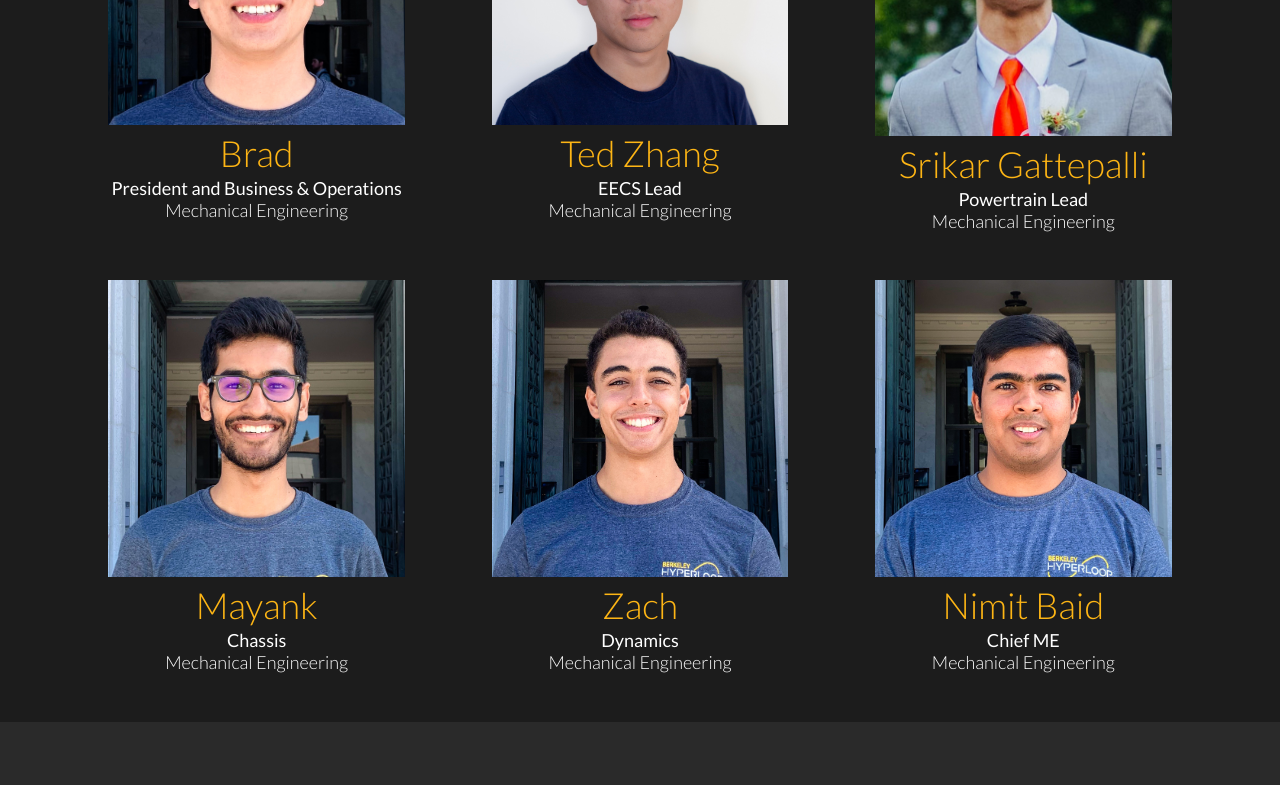
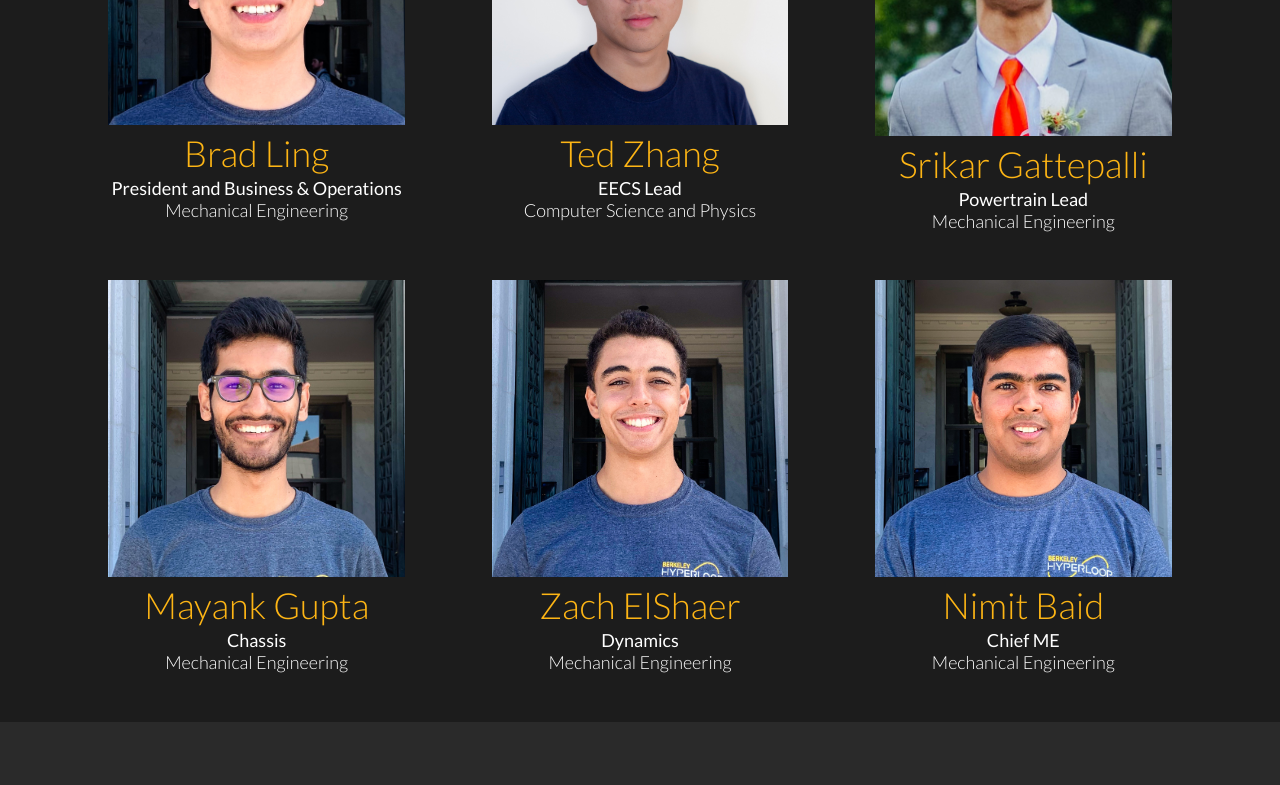
Before and after one commit to Formula-Electric-Berkeley/formula-electric-website, a React (Create React App) app: page /team in a window 1280 px wide. Shown: the part 580-1365 px from the top of the page. Built offline with nearby package versions, Linux system fonts and the light colour scheme; grey boxes are pictures that could not be loaded.

Commit message:
change team members and title

```diff
--- a/src/components/Landing.js
+++ b/src/components/Landing.js
@@ -56,7 +56,7 @@ const Landing = () => {
 					alt="landing logo"
 					className="landing-logo selectDisable"
 				/>
-				<h2>Berkeley's Premiere Formula SAE Electric Vehicle Team</h2>
+				<h2>UC Berkeley's Formula SAE Electric Vehicle Team</h2>
 				<a href="/about">
 					<Button className="button landing-button">
 						<p className="button-text">Learn More</p>
--- a/src/components/SiteNavbar.js
+++ b/src/components/SiteNavbar.js
@@ -6,6 +6,7 @@ import Nav from 'react-bootstrap/Nav';
 import NavbarLogo from '../img/navbar-logo.png';
 
 const SiteNavbar = (props) => {
+
 	return (
 		<Navbar
 			expand="lg"
--- a/src/components/Team.js
+++ b/src/components/Team.js
@@ -81,10 +81,10 @@ const Team = () => {
 					<Col xs={12} md={4} className="text-center">
 						<TeamMember
 							image={Member4}
-							name="Brad"
+							name="Brad Ling"
 							role="President and Business & Operations"
 							major="Mechanical Engineering"
-							bio="Hi! I'm Brad!"
+							bio="Hi, I’m Brad, a MechE junior with an EECS minor who’s obsessed with speed - cars and computers alike. I can’t wait to see our own creation come into motion."
 						/>
 					</Col>
 					<Col xs={12} md={4} className="text-center">
@@ -92,8 +92,8 @@ const Team = () => {
 							image={Member7}
 							name="Ted Zhang"
 							role="EECS Lead"
-							major="Mechanical Engineering"
-							bio="Hi! I'm Ted!"
+							major="Computer Science and Physics"
+							bio="Good morning, I’m Ted, a CS & Physics major. I like tech, cars, rocket science and basically anything that comes with power."
 						/>
 					</Col>
 					<Col xs={12} md={4} className="text-center">
@@ -102,7 +102,7 @@ const Team = () => {
 							name="Srikar Gattepalli"
 							role="Powertrain Lead"
 							major="Mechanical Engineering"
-							bio="Hi! I'm Srikar!"
+							bio="Hey I’m Srikar, and I love using engineering to build go-karts, motorcycles, and now a formula-style, electric race car."
 						/>
 					</Col>
 				</Row>
@@ -111,7 +111,7 @@ const Team = () => {
 					<Col xs={12} md={4} className="text-center">
 						<TeamMember
 							image={Member2}
-							name="Mayank"
+							name="Mayank Gupta"
 							role="Chassis"
 							major="Mechanical Engineering"
 							bio="G’day, I’m Mayank, a mechanical engineer at UC Berkeley. I’m an F1 fanatic who loves the challenge of designing high speed and high performance vehicles!"
@@ -120,7 +120,7 @@ const Team = () => {
 					<Col xs={12} md={4} className="text-center">
 						<TeamMember
 							image={Member5}
-							name="Zach"
+							name="Zach ElShaer"
 							role="Dynamics"
 							major="Mechanical Engineering"
 							bio="Hey, I’m Zach, a 4th year MechE. I grew up tuning and working on cars with my dad and love applying what I’ve learned as an ME to our car and contributing to the development of EV racing."
```
Also changed, not shown: 1 other file (tests, documents, lock files or other folders).
